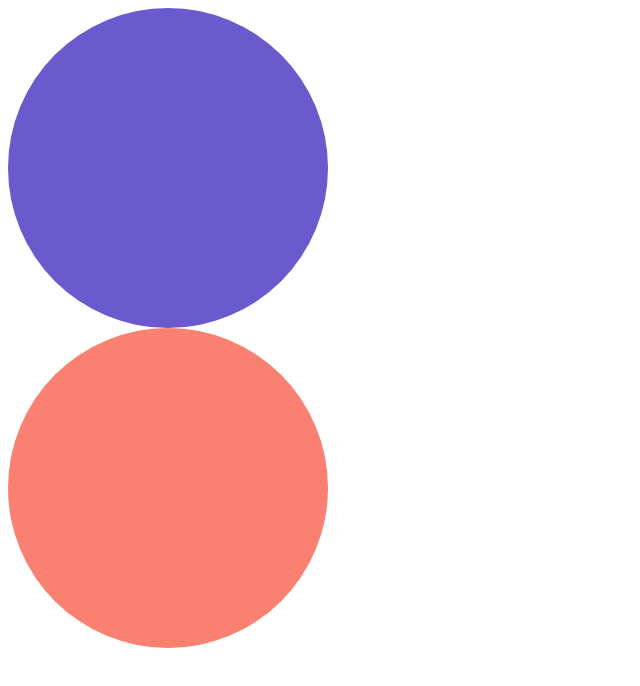
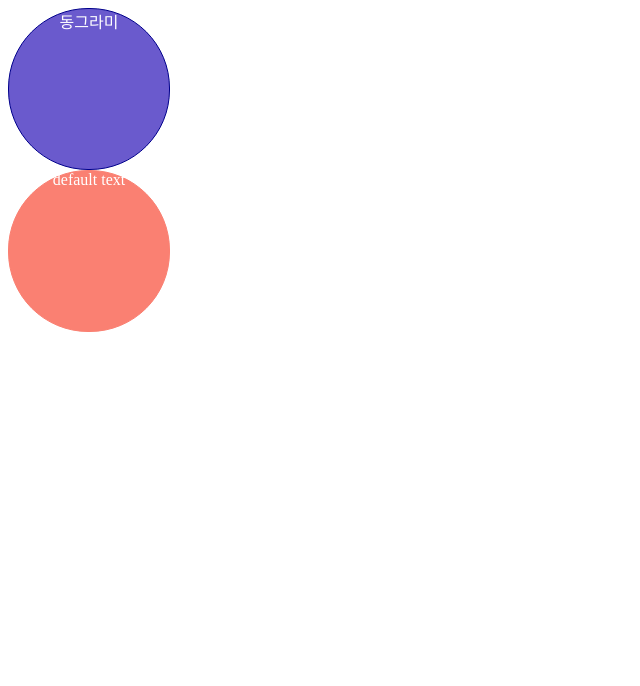
Before and after one commit to gahyeon-park/react-masterclass-typescript, a React (Create React App) app: page / in a window 1280 px wide. Shown: the top 686 px of the page, without its empty margins (0-640 px from the left). Built offline with nearby package versions, Linux system fonts and the light colour scheme.

Commit message:
#3.3 optional props

```diff
--- a/src/App.tsx
+++ b/src/App.tsx
@@ -4,7 +4,7 @@ import Circle from './Circle';
 function App() {
   return (
     <div>
-      <Circle bgColor="slateblue" />
+      <Circle bgColor="slateblue" borderColor="darkblue" text="동그라미" />
       <Circle bgColor="salmon" />
     </div>
   )
--- a/src/Circle.tsx
+++ b/src/Circle.tsx
@@ -2,24 +2,40 @@ import styled from 'styled-components';
 
 interface ContainerProps {
   bgColor: string;
+  borderColor: string;
 }
 
 // styled component에 props type 전달
 const Container = styled.div<ContainerProps>`
-  width: 20rem;
-  height: 20rem;
-  border-radius: 10rem;
+  width: 10rem;
+  height: 10rem;
+  border-radius: 5rem;
   background-color: ${props => props.bgColor};
+  border: 1px solid ${props => props.borderColor};
+  text-align: center;
+  color: white;
 `;
 
+// ※ props가 필수가 아닌 선택사항일 경우, props명 뒤에 '?' 표기
 interface CircleProps {
-  bgColor: string;
+  bgColor: string; // is required
+  borderColor?: string; // is optional
+  text?: string;
 }
 
 // 일반 component에 props type 전달
-function Circle({ bgColor } : CircleProps) {
+function Circle({ bgColor, borderColor, text = "default text" } : CircleProps) {
+  // ※ prop type에 디폴트값을 주는 방법: ↑↑↑ 1. 인자값에 디폴트값 지정(function Circle({ ... text = "default text" }))
   return (
-    <Container bgColor={bgColor} />
+    // ※ prop type에 디폴트값을 주는 방법: ↓↓↓ 2. props받을 때 디폴트값 지정 (borderColor={borderColor ?? bgColor)
+
+    // Circle 컴포넌트에서 선택적으로 부여하는 borderColor props는 선택사항이므로 주어지지 않을 수 있지만,
+    // 최종적으로 렌더링되는 Container styled component에서는 border스타일을 그리기 위해 borderColor props가 필수로 type되어 있다. (borderColor: string;)
+    // ∴ Circle 컴포넌트로부터 borderColor props가 주어지지 않았을 경우(=> borderColor: undefined),
+    // Container 컴포넌트의 borderColor props 디폴트값으로 bgColor props값을 전달한다. (=> borderColor ?? bgColor)
+    <Container bgColor={bgColor} borderColor={borderColor ?? bgColor}>
+      {text}
+    </Container>
   )
 }
 
```
